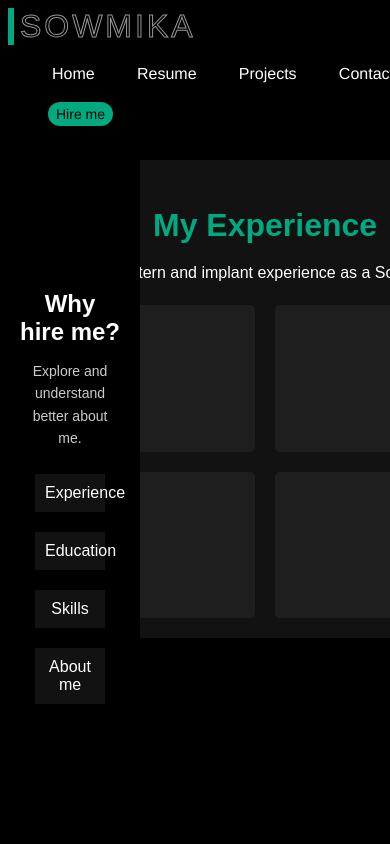
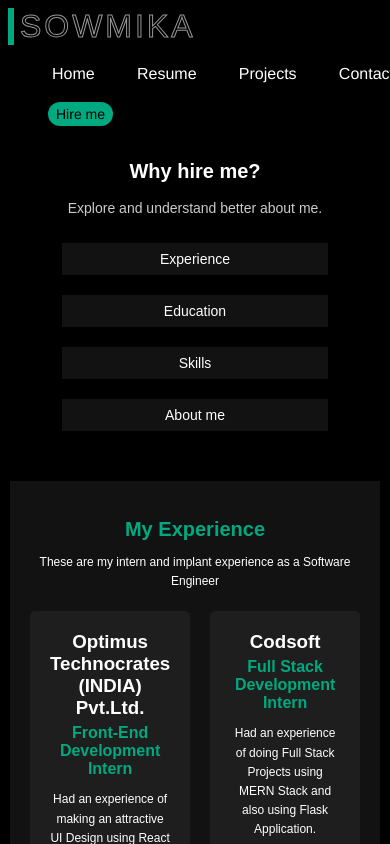
Before and after one commit to Sowmika-Arul/portfolio, a React (Create React App) app in the folder new/: page /resume in a window 390 px wide. Built offline with nearby package versions, Linux system fonts and the light colour scheme.

Commit message:
made responsive

```diff
--- a/new/src/components/AboutMe.css
+++ b/new/src/components/AboutMe.css
@@ -24,13 +24,13 @@
 .about-me-box {
   border: 1px solid #333333;
   border-radius: 5px;
-  padding: 10px;
+  padding: 4px;
   margin-bottom: 10px;
   background-color: #333333;
 }
 
 .about-me-box p {
-  margin: 0;
+  margin-top: 20px;
   font-size: 16px;
 }
 
--- a/new/src/components/Education.css
+++ b/new/src/components/Education.css
@@ -1,7 +1,6 @@
 .education-container {
   padding: 20px;
   max-width: 800px;
-    width:1000vh;
   margin: 0 auto;
   background-color: #121212;
 }
@@ -19,10 +18,12 @@
   background-color: #1e1e1e;
   padding: 15px;
   border-radius: 5px;
+  flex-wrap: wrap;
 }
 
 .education-content {
   flex-grow: 1;
+  margin-right: 15px;
 }
 
 .education-year {
@@ -34,6 +35,39 @@
   white-space: nowrap;
 }
 
- .education-container h2{
+.education-container h2 {
   color: #00A97F;
+  text-align: center;
 }
+
+/* Responsive Styles */
+@media (max-width: 768px) {
+  .education-item {
+      flex-direction: column;
+      align-items: flex-start;
+  }
+
+  .education-year {
+      margin-top: 10px;
+      align-self: flex-start;
+  }
+}
+
+@media (max-width: 480px) {
+  .education-container {
+      padding: 15px;
+  }
+
+  .education-item {
+      padding: 10px;
+  }
+
+  .education-year {
+      padding: 8px 15px;
+      font-size: 14px;
+  }
+
+  .education-container h2 {
+      font-size: 24px;
+  }
+}
--- a/new/src/components/Experience.js
+++ b/new/src/components/Experience.js
@@ -3,20 +3,18 @@ import React from 'react';
 const styles = {
   container: {
     display: 'flex',
-    //height: '100vh',
-    width:'500vh',
+    width: '100%',
     fontFamily: 'Arial, sans-serif',
     color: '#fff',
     backgroundColor: '#121212',
+    padding: '20px',
+    boxSizing: 'border-box',
   },
-
   mainContent: {
-    padding: '20px',
     width: '100%',
   },
-
   mainContentTitle: {
-    color: ' #00A97F',
+    color: '#00A97F',
   },
   experienceGrid: {
     display: 'grid',
@@ -33,7 +31,16 @@ const styles = {
   },
   experienceItemSubtitle: {
     margin: '5px 0 10px 0',
-    color: ' #00A97F',
+    color: '#00A97F',
+  },
+  '@media (max-width: 768px)': {
+    container: {
+      flexDirection: 'column',
+    },
+    experienceGrid: {
+      gridTemplateColumns: '1fr',
+      gap: '10px',
+    },
   },
 };
 
@@ -44,7 +51,7 @@ function Experience() {
         <h2 style={styles.mainContentTitle}>My Experience</h2>
         <p>These are my intern and implant experience as a Software Engineer</p>
         <div style={styles.experienceGrid}>
-        <div style={styles.experienceItem}>
+          <div style={styles.experienceItem}>
             <h3 style={styles.experienceItemTitle}>Optimus Technocrates (INDIA) Pvt.Ltd.</h3>
             <h4 style={styles.experienceItemSubtitle}>Front-End Development Intern</h4>
             <p>Had an experience of making an attractive UI Design using React framework and Bootstrap framework.</p>
@@ -52,7 +59,7 @@ function Experience() {
           <div style={styles.experienceItem}>
             <h3 style={styles.experienceItemTitle}>Codsoft</h3>
             <h4 style={styles.experienceItemSubtitle}>Full Stack Development Intern</h4>
-            <p>Had an exerience of doing Full Stack Projects using MERN Stack and also using Flask Application.</p>
+            <p>Had an experience of doing Full Stack Projects using MERN Stack and also using Flask Application.</p>
           </div>
           <div style={styles.experienceItem}>
             <h3 style={styles.experienceItemTitle}>SystimaNx</h3>
--- a/new/src/components/Resume.css
+++ b/new/src/components/Resume.css
@@ -1,14 +1,13 @@
 .resume {
   display: flex;
   flex-direction: row;
-    background-color:black;
+  background-color: black;
   color: #fff;
-    height: 100vh;
 }
 
 .sidebar {
   width: 40%;
-    background-color:black;
+  background-color: black;
   padding: 20px;
   margin-top: 120px;
   box-sizing: border-box;
@@ -33,7 +32,7 @@
   width: 70%;
   background: none;
   border: none;
-    background-color:#121212;
+  background-color: #121212;
   color: #fff;
   font-size: 16px;
   margin: 10px 0;
@@ -43,11 +42,11 @@
 }
 
 .sidebar button:hover {
-    background-color:  #00A97F;
+  background-color: #00A97F;
 }
 
 .main-content {
-    width: 80%;
+  width: 60%;
   padding: 20px;
   box-sizing: border-box;
   overflow-y: auto;
@@ -83,3 +82,85 @@
   font-size: 14px;
   color: #ccc;
 }
+
+/* Responsive Styles */
+@media (max-width: 1024px) {
+  .resume {
+    flex-direction: column;
+    height: auto;
+  }
+
+  .sidebar {
+    width: 100%;
+    margin-top: 0;
+    margin-bottom: 20px;
+    padding: 20px 10px;
+    text-align: center;
+  }
+
+  .main-content {
+    width: 100%;
+    padding: 20px 10px;
+  }
+
+  .main-content h2 {
+    font-size: 28px;
+  }
+
+  .main-content p {
+    font-size: 15px;
+  }
+}
+
+@media (max-width: 768px) {
+  .sidebar {
+    padding: 15px 10px;
+  }
+
+  .main-content h2 {
+    font-size: 24px;
+  }
+
+  .main-content p {
+    font-size: 14px;
+  }
+
+  .experience-item h3, .education-item h3, .skills-item h3, .about-me-item h3 {
+    font-size: 18px;
+  }
+
+  .experience-item h4, .education-item h4, .skills-item h4, .about-me-item h4 {
+    font-size: 16px;
+  }
+}
+
+@media (max-width: 480px) {
+  .sidebar {
+    padding: 10px 5px;
+  }
+
+  .sidebar h1 {
+    font-size: 20px;
+  }
+
+  .sidebar button {
+    font-size: 14px;
+    padding: 8px;
+  }
+
+  .main-content h2 {
+    font-size: 20px;
+  }
+
+  .main-content p {
+    font-size: 12px;
+  }
+
+  .experience-item h3, .education-item h3, .skills-item h3, .about-me-item h3 {
+    font-size: 16px;
+  }
+
+  .experience-item h4, .education-item h4, .skills-item h4, .about-me-item h4 {
+    font-size: 14px;
+  }
+}
```
Lines whose indentation alone changed are shown as unchanged.
